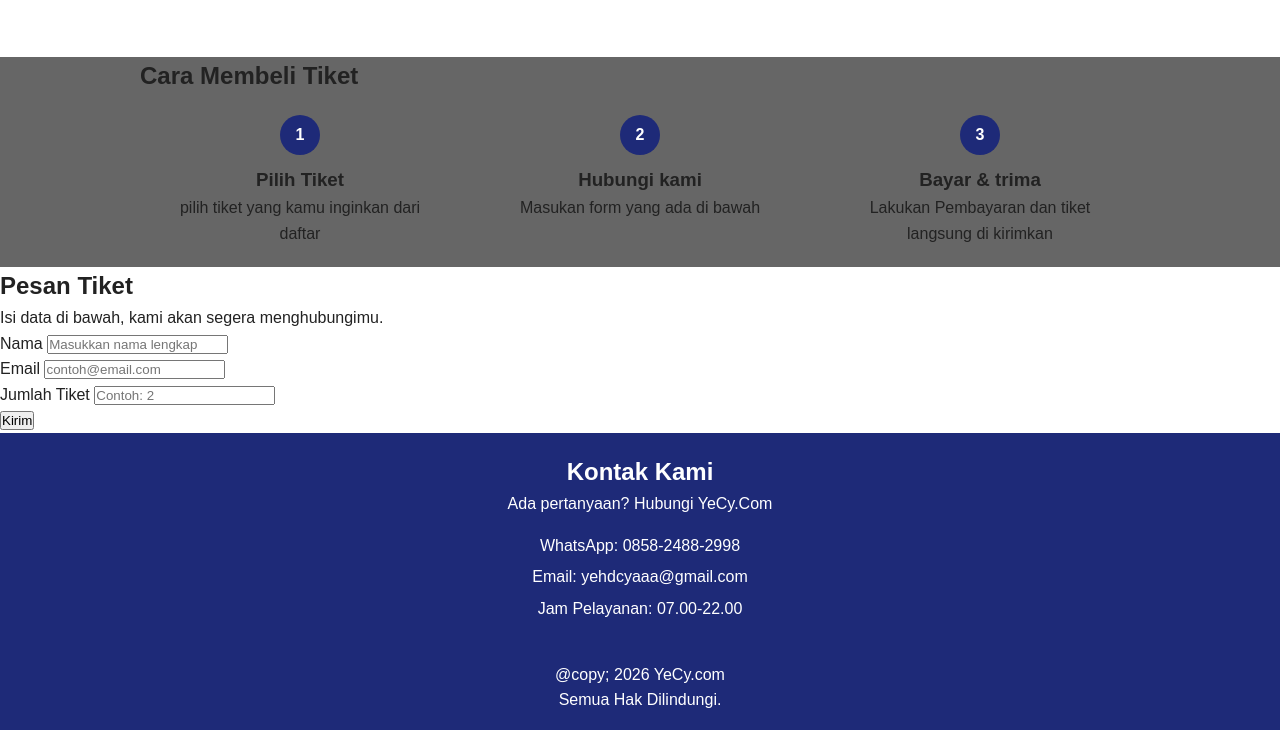
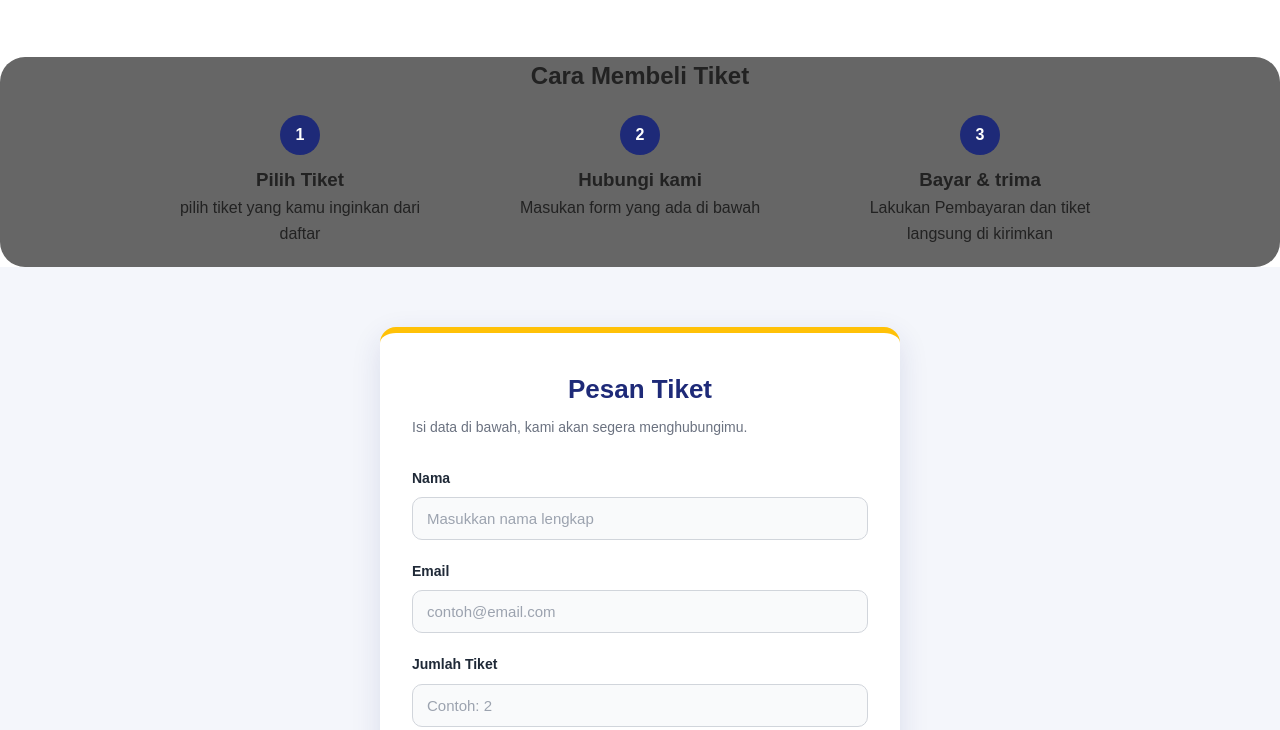
Before and after one commit to yehudacalvinwenas-ctrl/Penjualan-Tiket, a plain HTML site: page index.html in a window 1280 px wide. Shown: the part 1096-1826 px from the top of the page. Drawn offline with Linux system fonts and the light colour scheme.

Commit message:
Update style.css

```diff
--- a/style.css
+++ b/style.css
@@ -9,6 +9,7 @@
     --garis : #ddd;
     --la : #f3f5fb;
     --putih : #fff;
+    --form : #f4f6fb;
 }
 
 *{
@@ -129,6 +130,8 @@ body{
 
 .section-alt{
     background: var(--ta);
+    border: 3px var(--teks);
+    border-radius: 25px;
 }
 
 .grid {
@@ -184,6 +187,10 @@ body{
     margin-bottom: 10px;
 }
 
+h2{
+    text-align: center;
+}
+
 /* Class Kontak */
 .contact{
     list-style: none;
@@ -193,6 +200,98 @@ body{
 
 .contact li{
     margin-top: 6px;
+}
+
+/* class form */
+.form-section {
+  display: flex;
+  justify-content: center;
+  padding: 60px 20px;
+  background: #f4f6fb;
+}
+
+.form-card {
+  width: 100%;
+  max-width: 520px;
+  background: #ffffff;
+  padding: 36px 32px;
+  border-radius: 16px;
+  box-shadow: 0 10px 30px rgba(30, 42, 120, 0.12);
+  border-top: 6px solid #ffc107;
+}
+
+.form-title {
+  margin: 0 0 6px;
+  font-size: 26px;
+  color: #1e2a78;
+}
+
+.form-subtitle {
+  margin: 0 0 28px;
+  font-size: 14px;
+  color: #6b7280;
+}
+
+.form-group {
+  display: flex;
+  flex-direction: column;
+  margin-bottom: 20px;
+}
+
+.form-group label {
+  margin-bottom: 8px;
+  font-size: 14px;
+  font-weight: 600;
+  color: #1f2937;
+}
+
+.form-group input {
+  padding: 12px 14px;
+  font-size: 15px;
+  border: 1.5px solid #d1d5db;
+  border-radius: 10px;
+  background: #f9fafb;
+  outline: none;
+  transition: border-color 0.2s, box-shadow 0.2s, background 0.2s;
+}
+
+.form-group input::placeholder {
+  color: #9ca3af;
+}
+
+.form-group input:focus {
+  border-color: #1e2a78;
+  background: #ffffff;
+  box-shadow: 0 0 0 4px rgba(30, 42, 120, 0.12);
+}
+
+.btn-kirim {
+  width: 100%;
+  padding: 14px;
+  margin-top: 8px;
+  font-size: 16px;
+  font-weight: 700;
+  color: #1e2a78;
+  background: #ffc107;
+  border: none;
+  border-radius: 10px;
+  cursor: pointer;
+  transition: background 0.2s, transform 0.1s, box-shadow 0.2s;
+}
+
+.btn-kirim:hover {
+  background: #ffca2c;
+  box-shadow: 0 6px 16px rgba(255, 193, 7, 0.4);
+}
+
+.btn-kirim:active {
+  transform: scale(0.98);
+}
+
+@media (max-width: 480px) {
+  .form-card {
+    padding: 28px 20px;
+  }
 }
 
 /* class footer */
```
